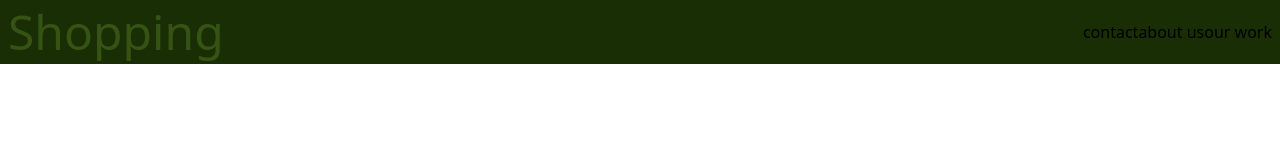
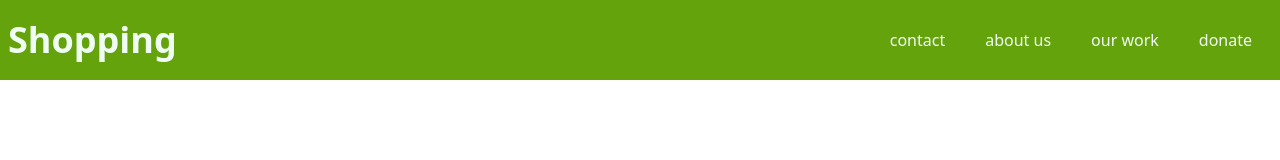
Before and after one commit to whosfatima/landing-page-TAILWIND, a website: page src/index.html in a window 1280 px wide. Drawn offline with Linux system fonts and the light colour scheme.

Commit message:
codeing ...

```diff
--- a/src/index.html
+++ b/src/index.html
@@ -7,14 +7,14 @@
     <title>landing page ...</title>
   </head>
   <body>
-    <header class="bg-lime-950 p-2 flex items-center justify-between">
-      <div><h1 class="text-5xl text-lime-900">Shopping</h1></div>
+    <header class="bg-lime-600 p-2 flex items-center justify-between">
+      <div><h1 class="text-4xl text-green-50 font-bold">Shopping</h1></div>
       <div>
         <ul class="flex">
-          <li><a href="">contact</a></li>
-          <li><a href="">about us</a></li>
-          <li><a href="">our work</a></li>
-          <li><a href=""></a></li>
+          <li class="text-green-50 p-5 font-medium cursor-pointer">contact</li>
+          <li class="text-green-50 p-5 font-medium cursor-pointer">about us</li>
+          <li class="text-green-50 p-5 font-medium cursor-pointer">our work</li>
+          <li class="text-green-50 p-5 font-medium cursor-pointer">donate</li>
         </ul>
       </div>
     </header>
```
Also changed, not shown: src/output.css.
